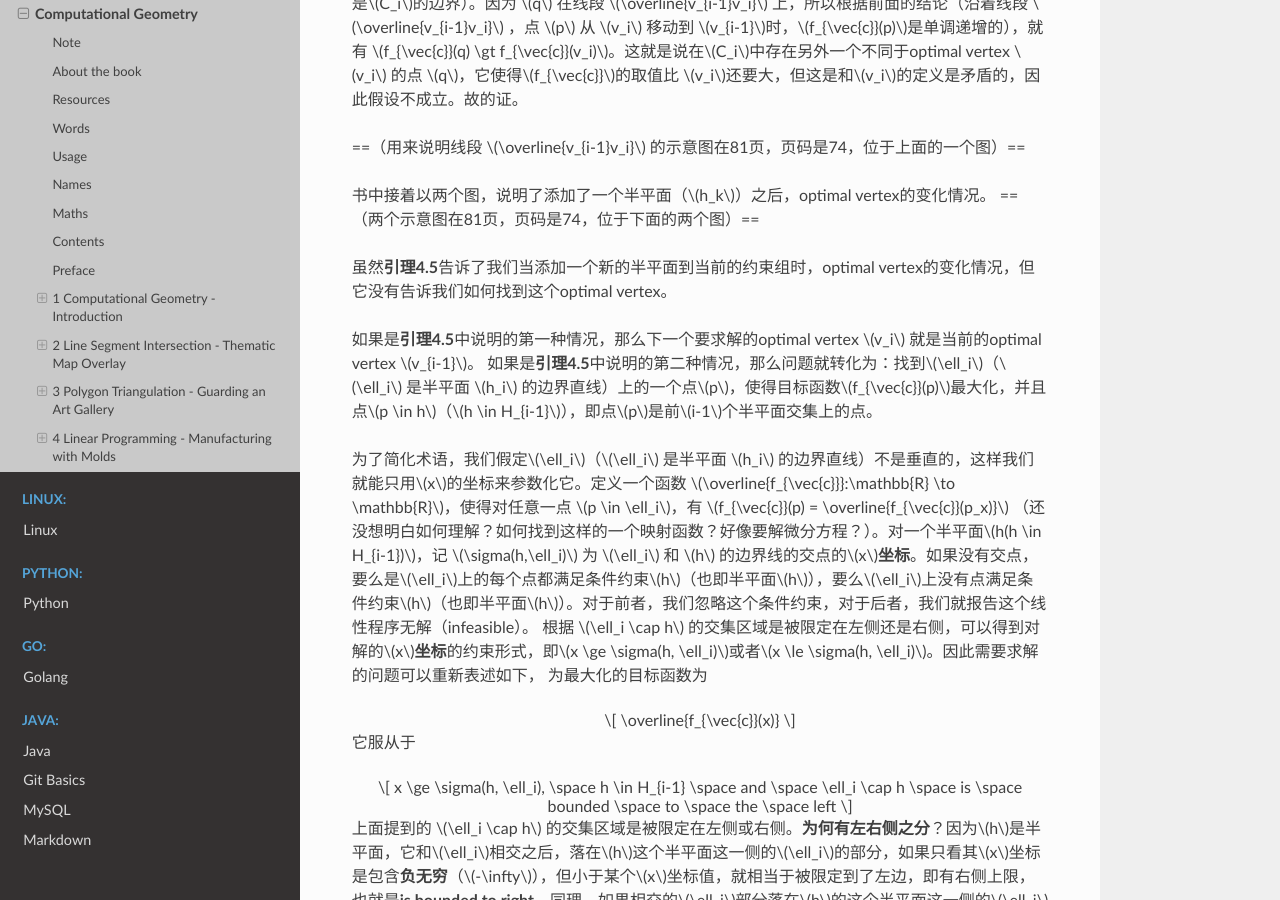
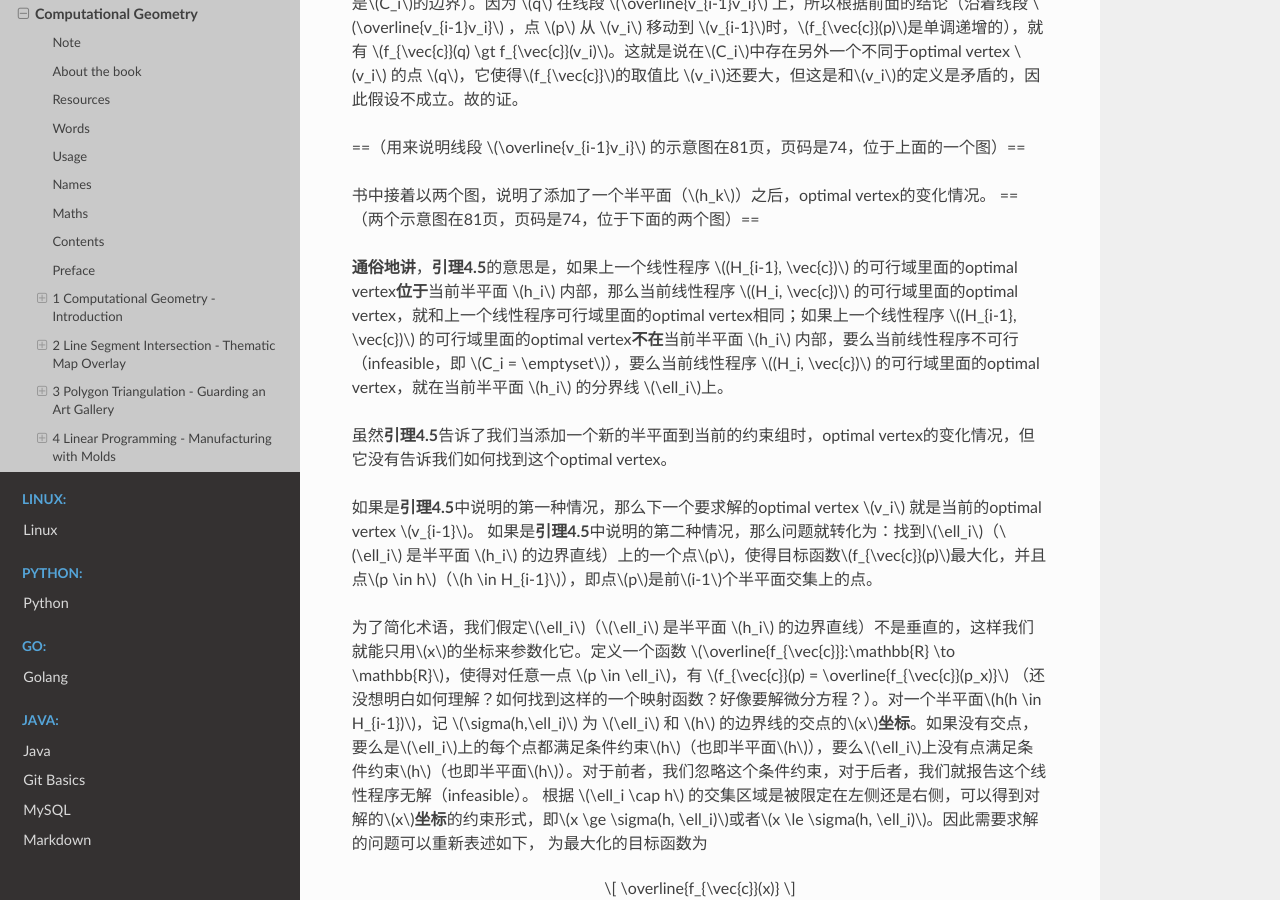
Before and after one commit to Pyrad/pyradnotes, a Sphinx documentation site: the page built from source/Geometry/ComputationalGeometryAA3rd.md, in a window 1280 px wide and 900 px high, scrolled down 50710 px. Built offline with Sphinx 7.4.7 and the Read the Docs theme 2.0.0, drawn with Linux system fonts in a browser that asks for light colours; a script that is not in the unit is left out.

Commit message:
CGAA3 Add comments for lemma 4.5

```diff
--- a/source/Geometry/ComputationalGeometryAA3rd.md
+++ b/source/Geometry/ComputationalGeometryAA3rd.md
@@ -1554,6 +1554,8 @@ $$
 书中接着以两个图，说明了添加了一个半平面（$h_k$）之后，optimal vertex的变化情况。
 ==（两个示意图在81页，页码是74，位于下面的两个图）==
 
+**通俗地讲**，**引理4.5**的意思是，如果上一个线性程序 $(H_{i-1}, \vec{c})$ 的可行域里面的optimal vertex**位于**当前半平面 $h_i$ 内部，那么当前线性程序 $(H_i, \vec{c})$ 的可行域里面的optimal vertex，就和上一个线性程序可行域里面的optimal vertex相同；如果上一个线性程序 $(H_{i-1}, \vec{c})$ 的可行域里面的optimal vertex**不在**当前半平面 $h_i$ 内部，要么当前线性程序不可行（infeasible，即 $C_i = \emptyset$），要么当前线性程序 $(H_i, \vec{c})$ 的可行域里面的optimal vertex，就在当前半平面 $h_i$ 的分界线 $\ell_i$上。
+
 虽然**引理4.5**告诉了我们当添加一个新的半平面到当前的约束组时，optimal vertex的变化情况，但它没有告诉我们如何找到这个optimal vertex。
 
 如果是**引理4.5**中说明的第一种情况，那么下一个要求解的optimal vertex $v_i$ 就是当前的optimal vertex $v_{i-1}$。
```
